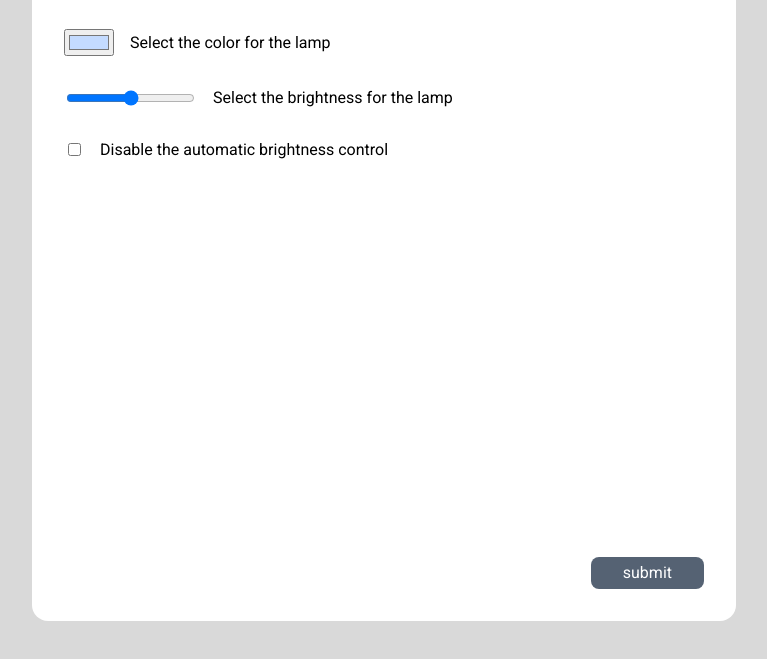
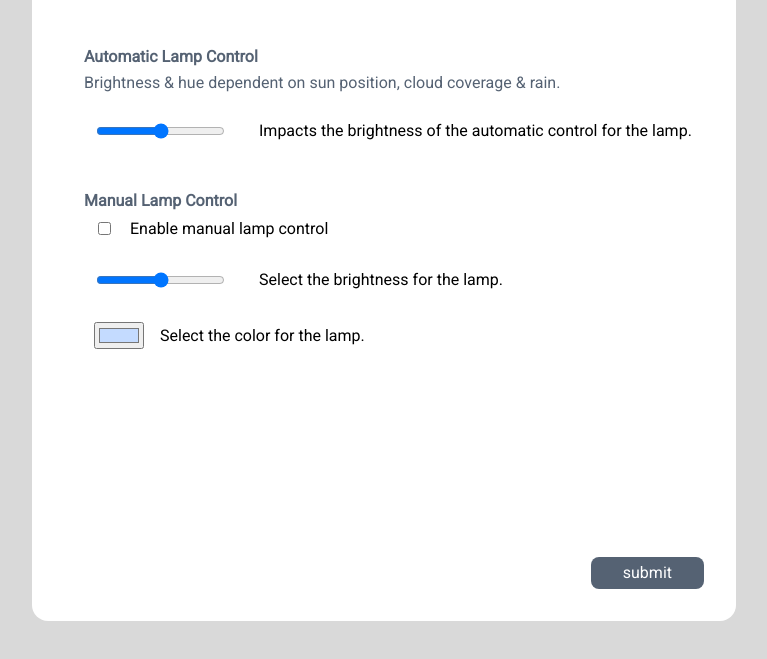
Before and after one commit to Monsieur-Monet/DeLight_Interface, a website: page public/index.html in a window 1280 px wide. Shown: the part 131-790 px from the top of the page, without its empty margins (256-1023 px from the left). Drawn offline with nearby package versions, Linux system fonts and the light colour scheme.

Commit message:
added slider, sublines, restructured layout

```diff
--- a/colorFile.json
+++ b/colorFile.json
@@ -1 +1 @@
-{"color":[318,40,17],"brightness":"201"}
+{"color":[2,100,98],"brightness":["0","255"]}
--- a/package.json
+++ b/package.json
@@ -17,6 +17,7 @@
   },
   "homepage": "https://github.com/Monsieur-Monet/DeLight_Interface#readme",
   "dependencies": {
-    "color-convert": "^2.0.1"
+    "color-convert": "^2.0.1",
+    "express": "^4.18.1"
   }
 }
--- a/public/index.html
+++ b/public/index.html
@@ -22,21 +22,40 @@
                         DeLight
                     </div>
                 </div>
+                <div class="subline">
+                    Automatic Lamp Control
+                </div>
+                <div class="subsubline">
+                    Brightness & hue dependent on sun position, cloud coverage & rain.
+                </div>
                 <div class="flex">
                     <form method="post" action="/test">
-                        <div class="align">
-                            <input name="color" type="color" id='color' value="#c4dbff" />
-                            <div class="">Select the color for the lamp</div>
+                        <div class="align" style="padding-left: 30px">
+                            <input id="brightnesss" name="brightness" type="range" min="-255" max="255" value="0" oninput="this.nextElementSibling.value = this.value">
+                            <output></output>
+                            <div class="">Impacts the brightness of the automatic control for the lamp.
+                            </div>
                         </div>
-                        <div class="align">
-                            <input id="brightness" name="brightness" type="range" min="0" max="255" value="128">
-                            <div class="">Select the brightness for the lamp</div>
+                        <div class="subline">
+                            Manual Lamp Control
                         </div>
-                        <div class="align">
+                        <div class="align" style="padding-left: 30px">
                             <input type="checkbox" id="automation" name="automation" value="true">
-                            <div>Disable the automatic brightness control</label>
+                            <div>Enable manual lamp control
+                                </label>
                             </div>
                             <button class="button" type='submit'>submit</button>
+                        </div>
+                        <div class="align" style="padding-left: 30px">
+                            <input id="brightness" name="brightness" type="range" min="0" max="255" value="128" oninput="this.nextElementSibling.value = this.value">
+                            <output></output>
+                            <div class="">Select the brightness for the lamp.
+                            </div>
+                        </div>
+                        <div class="align" style="padding-left: 30px">
+                            <input name="color" type="color" id='color' value="#c4dbff" />
+                            <div class="">Select the color for the lamp. </div>
+                        </div>
                     </form>
                 </div>
             </div>
--- a/public/main.css
+++ b/public/main.css
@@ -164,6 +164,22 @@ body {
     color: #556273;
 }
 
+.subline {
+    font-size: 1rem;
+    padding-left: 20px;
+    padding-top: 20px;
+    padding-bottom: 10px;
+    font-weight: bold;
+    color: #556273;
+}
+
+.subsubline {
+    font-size: 1rem;
+    padding-left: 20px;
+    padding-bottom: 30px;
+    color: #556273;
+}
+
 .headline-box{
     display: flex;
     margin-bottom: 2rem;
```
Also changed, not shown: 1 other file.
